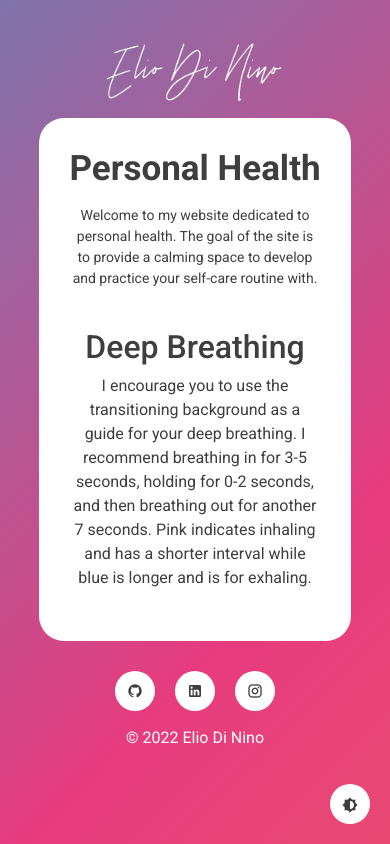
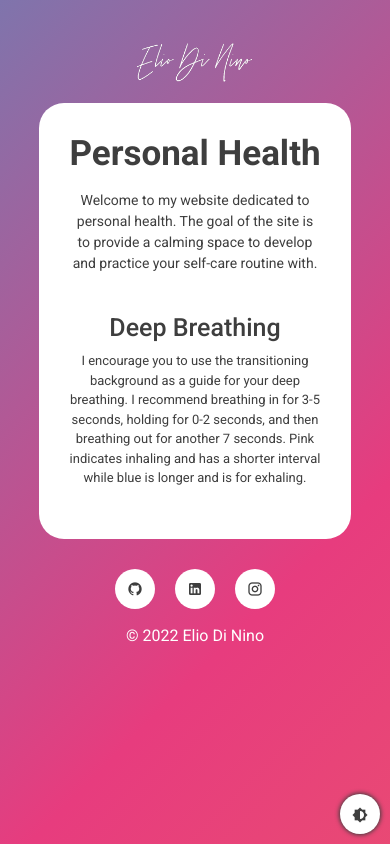
Before and after one commit to ElioDiNino/health.eliodinino.com, a plain HTML site: page docs/index.html in a window 390 px wide. Drawn offline with nearby package versions, Linux system fonts and the light colour scheme.

Commit message:
Fix darkmode button and mobile scaling

```diff
--- a/docs/assets/css/index.css
+++ b/docs/assets/css/index.css
@@ -3,6 +3,7 @@ html, body {
     width: 100%;
     height:100%;
     transition: all 0.3s ease-in-out;
+    min-width: 250px;
 }
 
 .dark-mode {
@@ -32,10 +33,16 @@ body {
 .navbar-brand {
     margin: auto;
     padding-top: 35px;
+    padding-bottom: 10px;
 }
 
 .navbar-brand img {
     height: 60px;
+}
+@media (max-width: 767px) {
+    .navbar-brand img {
+        height: 40px;
+    }
 }
 
 .navbar-text {
@@ -96,16 +103,24 @@ body {
     max-width: 765px;
     font-size: 18px;
 }
+p {
+    font-size: 16px;
+    margin-bottom: 21px;
+}
 @media (max-width: 767px) {
     .page-description {
         font-size: 14px;
     }
+    h1 {
+        font-size: 25px;
+    }
+    p {
+        font-size: 13px;
+    }
 }
 
-p {
-    font-size: 16px;
-    margin-bottom: 21px;
-}
+
+
 
 .footer {
     margin: 20px auto;
@@ -151,12 +166,13 @@ p {
 }
 
 #theme {
-    position: absolute;
+    position: fixed;
     right: 20px;
     bottom: 20px;
 
     border: none;
     outline: none;
+    box-shadow: 0 0 4px 1px;
     display: inline-block;
     line-height: 40px;
     width: 40px;
@@ -166,6 +182,12 @@ p {
     color: #3e3e3e;
     transition: all 0.3s ease-in-out;
 }
+@media (max-width: 767px) {
+    #theme {
+        right: 10px;
+        bottom: 10px;
+    }
+}
 
 .dark-mode #theme {
     background-color: #3e3e3e;
--- a/docs/index.html
+++ b/docs/index.html
@@ -36,7 +36,7 @@
             The goal of the site is to provide a calming space to develop and practice your self-care routine with.
         </p>
         <br>
-        <h2>Deep Breathing</h2>
+        <h1>Deep Breathing</h1>
         <p>I encourage you to use the transitioning background as a guide for your deep breathing.
             I recommend breathing in for 3-5 seconds, holding for 0-2 seconds, and then breathing out for another 7 seconds.
             Pink indicates inhaling and has a shorter interval while blue is longer and is for exhaling.
```
